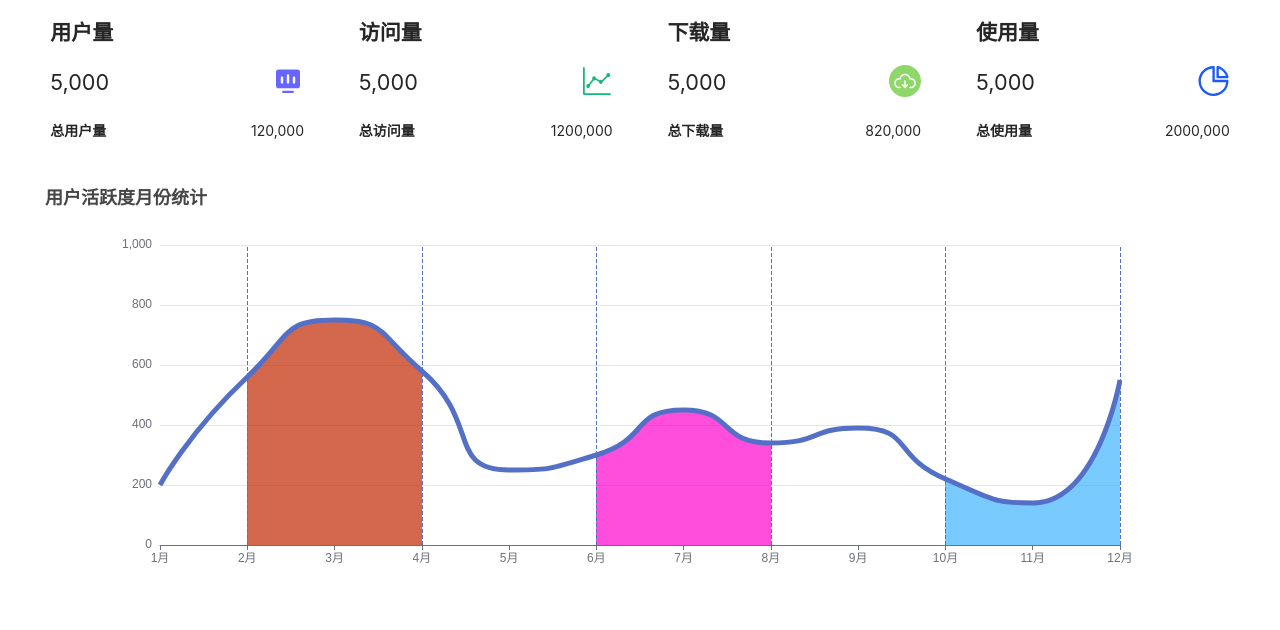
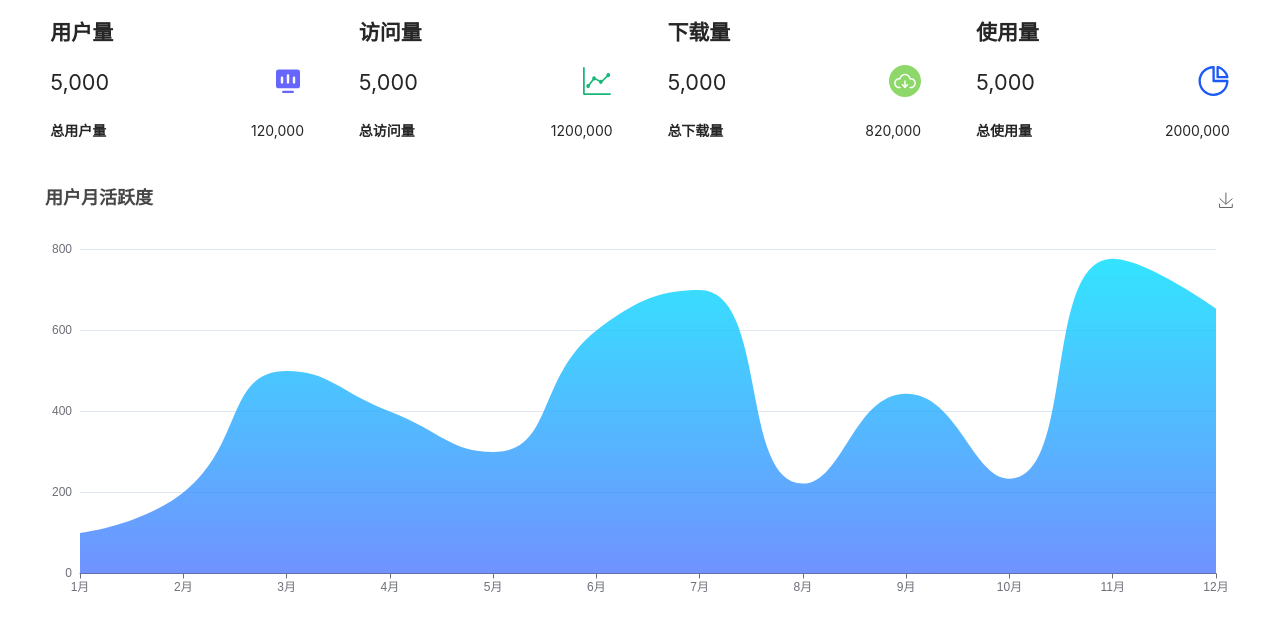
Before and after one commit to hs-an-yue/yaya-layui-admin-plus, a plain HTML site: page views/dashboard.html in a window 1280 px wide. Drawn offline with nearby package versions, Linux system fonts and the light colour scheme.

Commit message:
yaya-layui-admin-plus 首页图表更新

```diff
--- a/views/dashboard.html
+++ b/views/dashboard.html
@@ -128,69 +128,70 @@
         layui.use(function(){
             const myChart = echarts.init(document.getElementById('main'));
             let option = {
+                color: ['#00DDFF'],
                 title: {
-                    text: '用户活跃度月份统计'
+                    text: '用户月活跃度'
                 },
-                xAxis: {
-                    type: 'category',
-                    boundaryGap: false
+                grid: {
+                    left: '1%',   // 距离左侧边界
+                    right: '2%',  // 距离右侧边界
+                    top: '15%',   // 距离顶部边界
+                    bottom: '5%', // 距离底部边界
+                    containLabel: true // 关键：设置为 true 可以防止坐标轴标签溢出容器
                 },
-                yAxis: {
-                    type: 'value',
-                    boundaryGap: [0, '30%']
+                tooltip: {
+                    trigger: 'axis',
+                    axisPointer: {
+                        type: 'cross',
+                        label: {
+                            backgroundColor: '#6a7985'
+                        }
+                    }
                 },
-                visualMap: {
-                    type: 'piecewise',
-                    show: false,
-                    dimension: 0,
-                    seriesIndex: 0,
-                    pieces: [
-                        {
-                            gt: 1,
-                            lt: 3,
-                            color: '#BF2600'
-                        },
-                        {
-                            gt: 5,
-                            lt: 7,
-                            color: '#FF00CC'
-                        },
-                        {
-                            gt: 9,
-                            lt: 11,
-                            color: '#3FB2FF'
-                        }
-                    ]
+                toolbox: {
+                    feature: {
+                        saveAsImage: {}
+                    }
                 },
+                xAxis: [
+                    {
+                        type: 'category',
+                        boundaryGap: false,
+                        data: ['1月', '2月', '3月', '4月', '5月', '6月', '7月','8月','9月','10月','11月','12月']
+                    }
+                ],
+                yAxis: [
+                    {
+                        type: 'value'
+                    }
+                ],
                 series: [
                     {
+                        name: 'pv',
                         type: 'line',
-                        smooth: 0.6,
-                        symbol: 'none',
+                        stack: 'Total',
+                        smooth: true,
                         lineStyle: {
-                            color: '#5470C6',
-                            width: 5
+                            width: 0
                         },
-                        markLine: {
-                            symbol: ['none', 'none'],
-                            label: { show: false },
-                            data: [{ xAxis: 1 }, { xAxis: 3 }, { xAxis: 5 }, { xAxis: 7 }, { xAxis: 9 }, { xAxis: 11 }]
+                        showSymbol: false,
+                        areaStyle: {
+                            opacity: 0.8,
+                            color: new echarts.graphic.LinearGradient(0, 0, 0, 1, [
+                                {
+                                    offset: 0,
+                                    color: 'rgb(0, 221, 255)'
+                                },
+                                {
+                                    offset: 1,
+                                    color: 'rgb(77, 119, 255)'
+                                }
+                            ])
                         },
-                        areaStyle: {},
-                        data: [
-                            ['1月', 200],
-                            ['2月', 560],
-                            ['3月', 750],
-                            ['4月', 580],
-                            ['5月', 250],
-                            ['6月', 300],
-                            ['7月', 450],
-                            ['8月', 340],
-                            ['9月', 390],
-                            ['10月', 220],
-                            ['11月', 140],
-                            ['12月', 550]
-                        ]
+                        emphasis: {
+                            focus: 'series'
+                        },
+                        data: [100, 200, 500, 400, 300, 600, 700,222,444,234,777,654]
                     }
                 ]
             };
```
Also changed, not shown: assets/05-dashboard.png, assets/07-bulletin-board.png, assets/09-dashboard.png, assets/10-dashboard.png.
